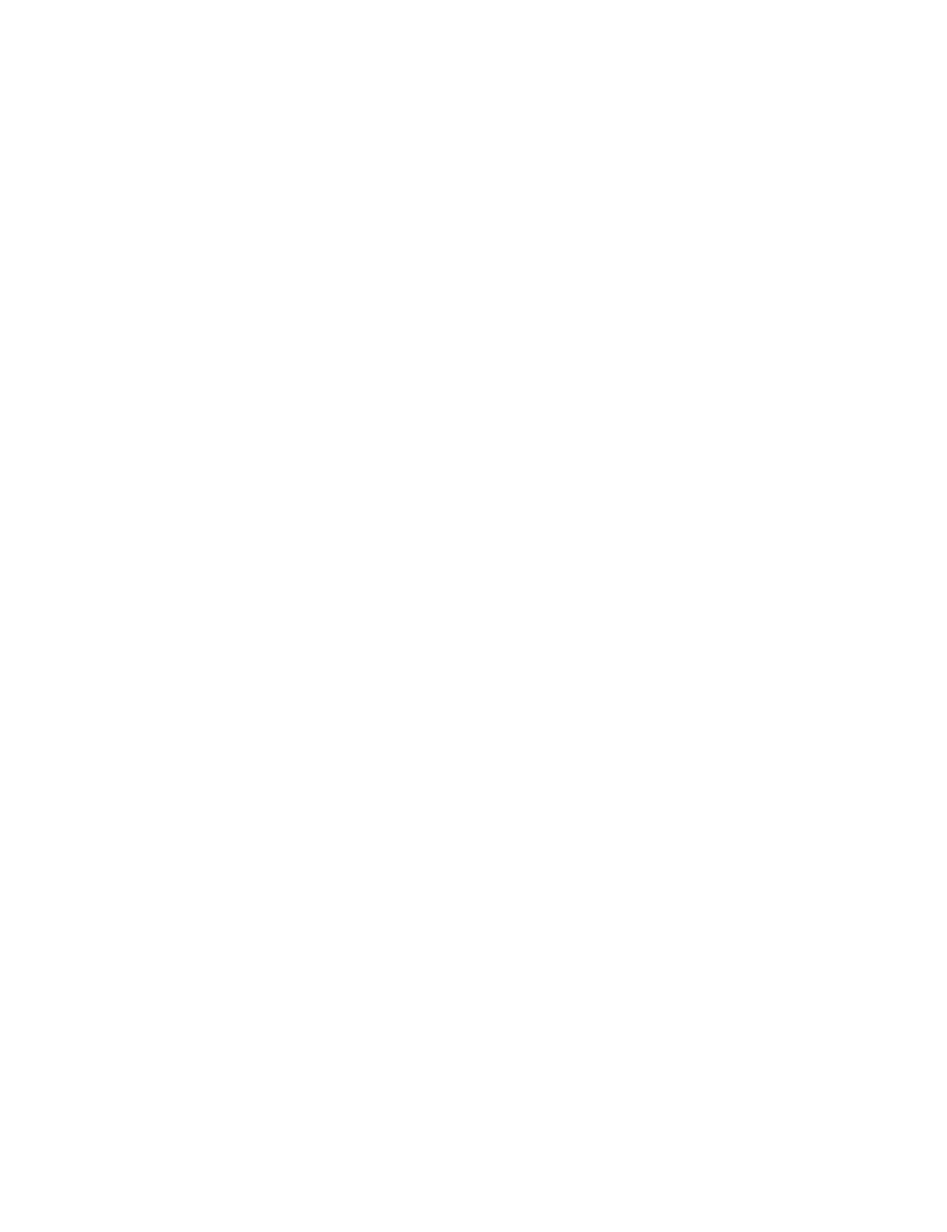
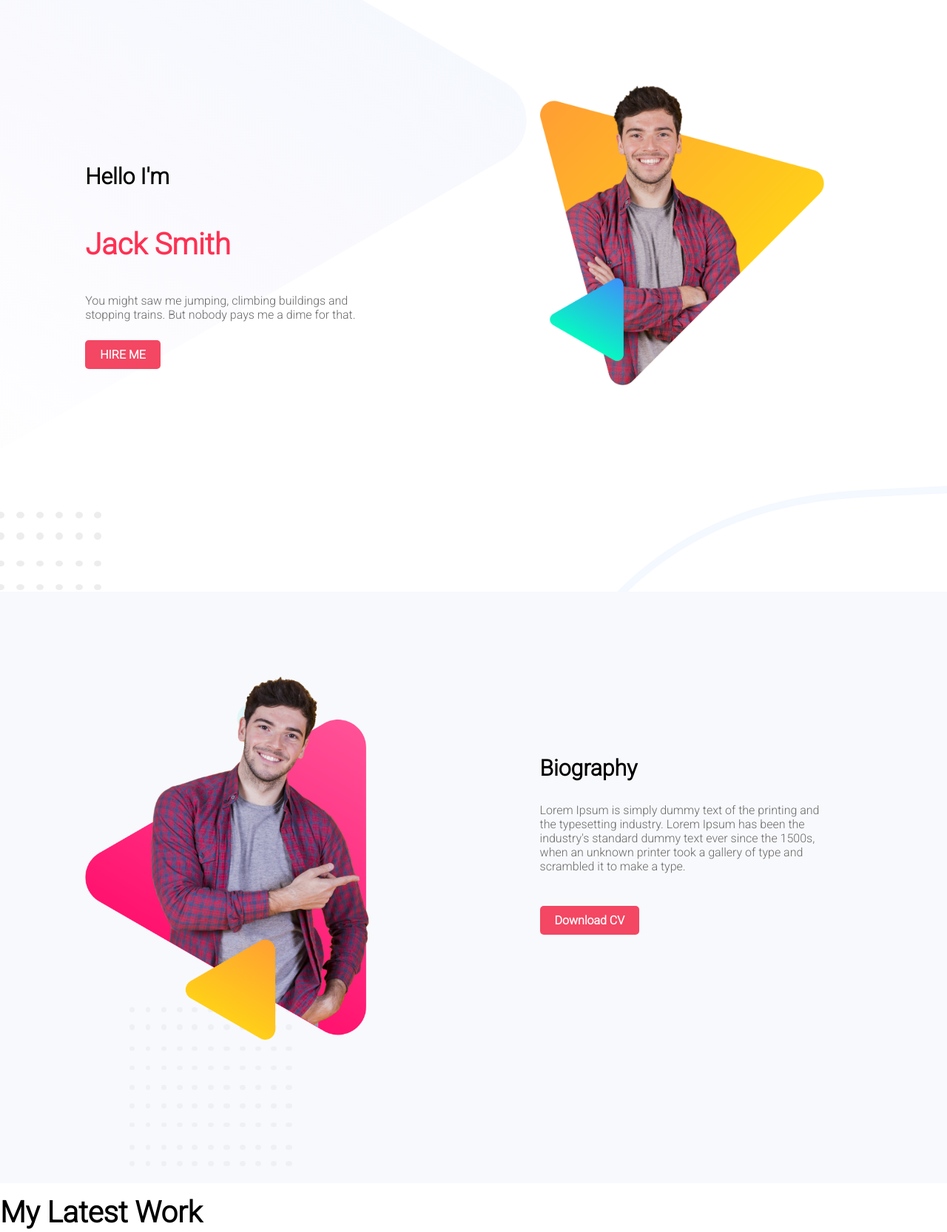
Before and after one commit to AvishekSony/Personal-Website, a plain HTML site: page index.html in a window 1280 px wide. Shown: the top 1666 px of the page at 74% size. Before the commit the page ends 800 px from the top, so only its background shows below. Drawn offline with Linux system fonts and the light colour scheme.

Commit message:
done for now

```diff
--- a/index.html
+++ b/index.html
@@ -4,10 +4,60 @@
     <meta charset="UTF-8">
     <meta http-equiv="X-UA-Compatible" content="IE=edge">
     <meta name="viewport" content="width=device-width, initial-scale=1.0">
-    <title>Document</title>
+    <title>Personal Website</title>
+    <link rel="preconnect" href="https://fonts.googleapis.com">
+    <link rel="preconnect" href="https://fonts.gstatic.com" crossorigin>
+    <link href="https://fonts.googleapis.com/css2?family=Poppins:wght@300&family=Roboto:wght@300&display=swap" rel="stylesheet">
     <link rel="stylesheet" href="style.css">
 </head>
 <body>
-
+   <Section class="first-section">
+       <div class="half-width">
+        <br>
+        <br>
+        <br>
+        <br>
+        <h3>Hello I'm</h3>
+        <h1><span class="new-class">Jack Smith</span></h1>
+        <p>You might saw me jumping, climbing buildings and stopping trains. But nobody pays me a dime for that.</p>
+        <br>
+        <a class="nice" target="_blank" href="https://www.facebook.com/profile.php?id=100009029503153">HIRE ME</a>
+       </div>
+       <div class="half-width">
+           <img src="personal-website/peter.png" alt="">
+       </div>
+   </Section>
+   <section class="second-section">
+       <div class="half-width">
+           <img src="personal-website/peter_dream.png" alt="">
+       </div>
+       <div class="half-width">
+        <br>
+        <br>
+        <br>
+        <br>
+        <h3>Biography</h3>
+        <p>Lorem Ipsum is simply dummy text of the printing and the typesetting industry. Lorem Ipsum has been the industry's standard dummy text ever since the 1500s, when an unknown printer took a gallery of type and scrambled it to make a type.</p>
+        <br>
+        <br>
+        <a class="nice" target="_blank" href="https://www.instagram.com/avishek_sony/">Download CV</a>
+       </div>
+   </section>
+   <section class="last-section">
+       <div>
+           <p><span>My Latest Work</span></p>
+       </div>
+       <div class="row">
+           <div>
+            <img src="personal-website/work-1.png" alt="" style="width: 100%;">
+           </div>
+           <div>
+            <img src="personal-website/work-2.png" alt="" style="width: 100%;">
+           </div>
+           <div>
+            <img src="personal-website/work-3.png" alt="" style="width: 100%;">
+           </div>
+       </div>
+   </section>
 </body>
 </html>
--- a/style.css
+++ b/style.css
@@ -0,0 +1,66 @@
+h1{
+    font-size: 50px;
+}
+h3{
+    font-size: 30px;
+}
+p{
+    color: dimgray;
+}
+body{
+    margin: 0;
+    font-family: 'Poppins', sans-serif;
+    font-family: 'Roboto', sans-serif;
+}
+.half-width{
+    width: 30%;
+    float: left;
+    margin: 7%;
+    padding: 2%;
+}
+.half-width img{
+    width: 100%;
+}
+.first-section{
+    background-repeat: no-repeat;
+    background-image: url(personal-website/header-bg.png);
+}
+section{
+    height: 700px;
+    padding-bottom: 100px;
+}
+.new-class{
+    color: rgb(253, 49, 83);
+    }
+.nice{
+    text-decoration: none;
+    background-color: rgb(243, 71, 99);
+    padding: 10px 20px;
+    border-radius: 5px;
+    color: white;
+    font-weight: 700;
+}
+.second-section{
+    background-repeat: no-repeat;
+    background-image: url(personal-website/biography-bg.png);
+}
+span{
+    font-size: 40px;
+    text-align: center;
+    color: black;
+    font-weight: bolder;
+}
+.column{
+    float: left;
+    width: 30%;
+    padding: 5px;
+}
+.row::after{
+    content: "";
+    clear: both;
+    display: table;
+}
+.last-section{
+    background-repeat: no-repeat;
+    background-image: url(personal-website/latest-work-bg.png);
+}
```
Also changed, not shown: personal-website/work-1.png (renamed from personal-website/latest-work/work-1.png), personal-website/work-2.jpg (renamed from personal-website/latest-work/work-2.jpg), personal-website/work-3.jpg (renamed from personal-website/latest-work/work-3.jpg).
